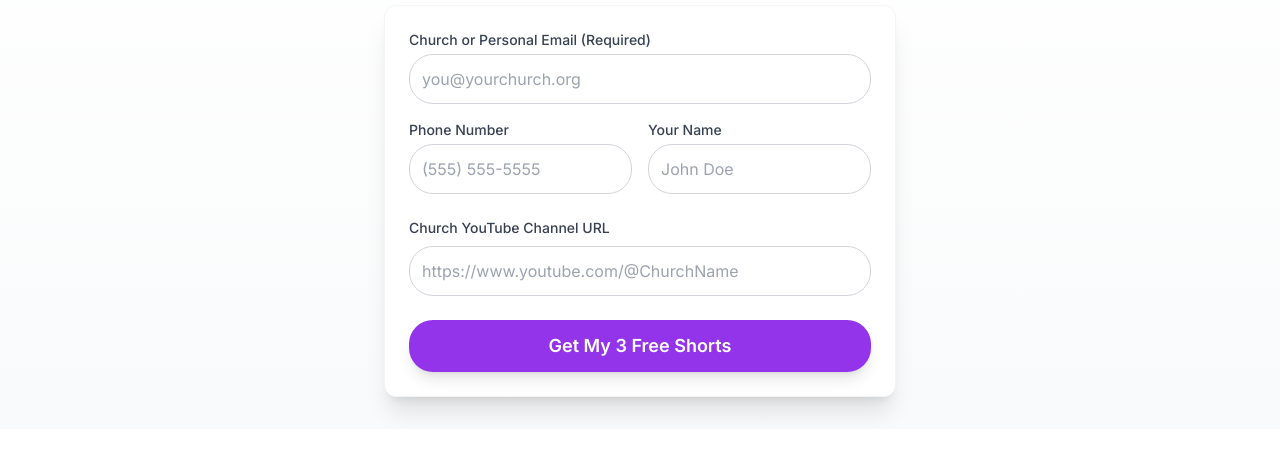
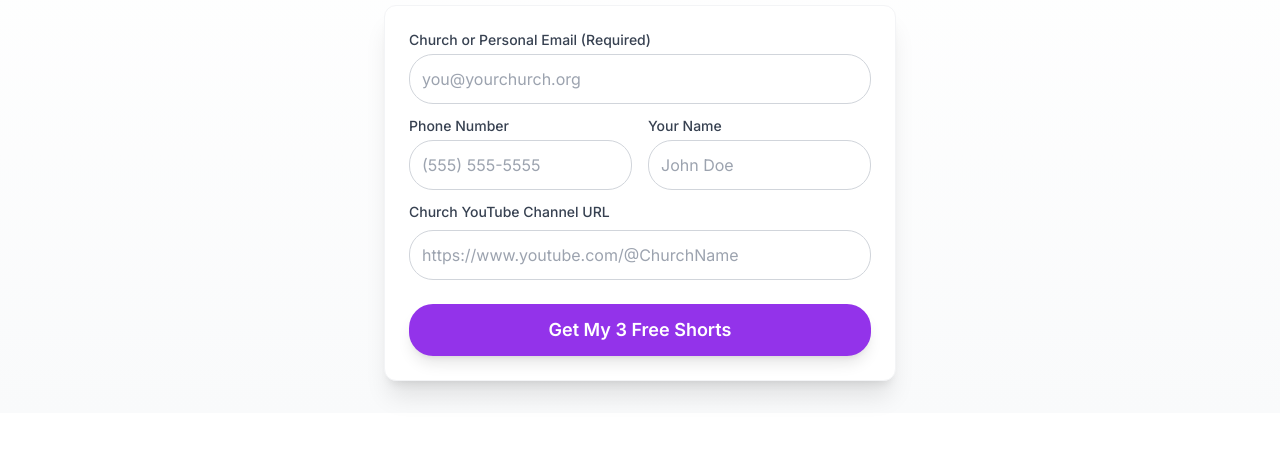
Before and after one commit to Timthetitan01/Unstunted, a plain HTML site: page index.html in a window 1280 px wide. Shown: the part 171-630 px from the top of the page. Drawn offline with nearby package versions, Linux system fonts and the light colour scheme.

Commit message:
Update index.html

```diff
--- a/index.html
+++ b/index.html
@@ -66,7 +66,7 @@
                                class="form-input-field w-full p-3 rounded-3xl">
                     </div>
 
-<div id="phone-and-name-row" class="grid grid-cols-2 gap-4 mt-4">
+<div id="phone-and-name-row" class="grid grid-cols-2 gap-4 mt-3">
                         <div>
 <label for="phone_number" class="block text-sm font-medium text-gray-700 mb-1 text-left">Phone Number</label>                            <input type="tel" id="phone_number" name="Phone Number"
                                    placeholder="(555) 555-5555"
@@ -81,7 +81,7 @@
                         </div>
                     </div>
 
-                    <div class="mt-6">
+                    <div class="mt-3">
     <label for="youtube_url" class="block text-sm font-medium text-gray-700 mb-2 text-left">Church YouTube Channel URL</label>
     <input type="url" id="youtube_url" ...
                         <input type="url" id="youtube_url" name="YouTube Channel URL"
```
